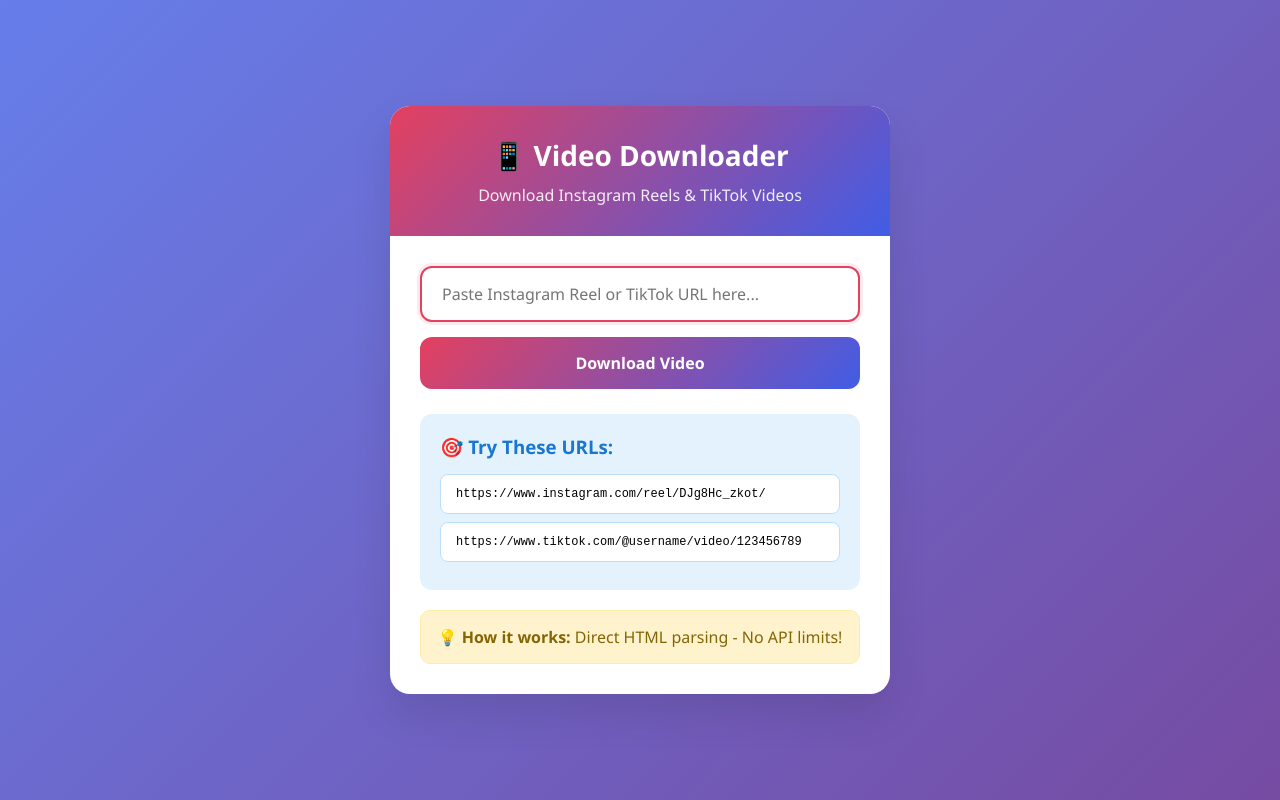
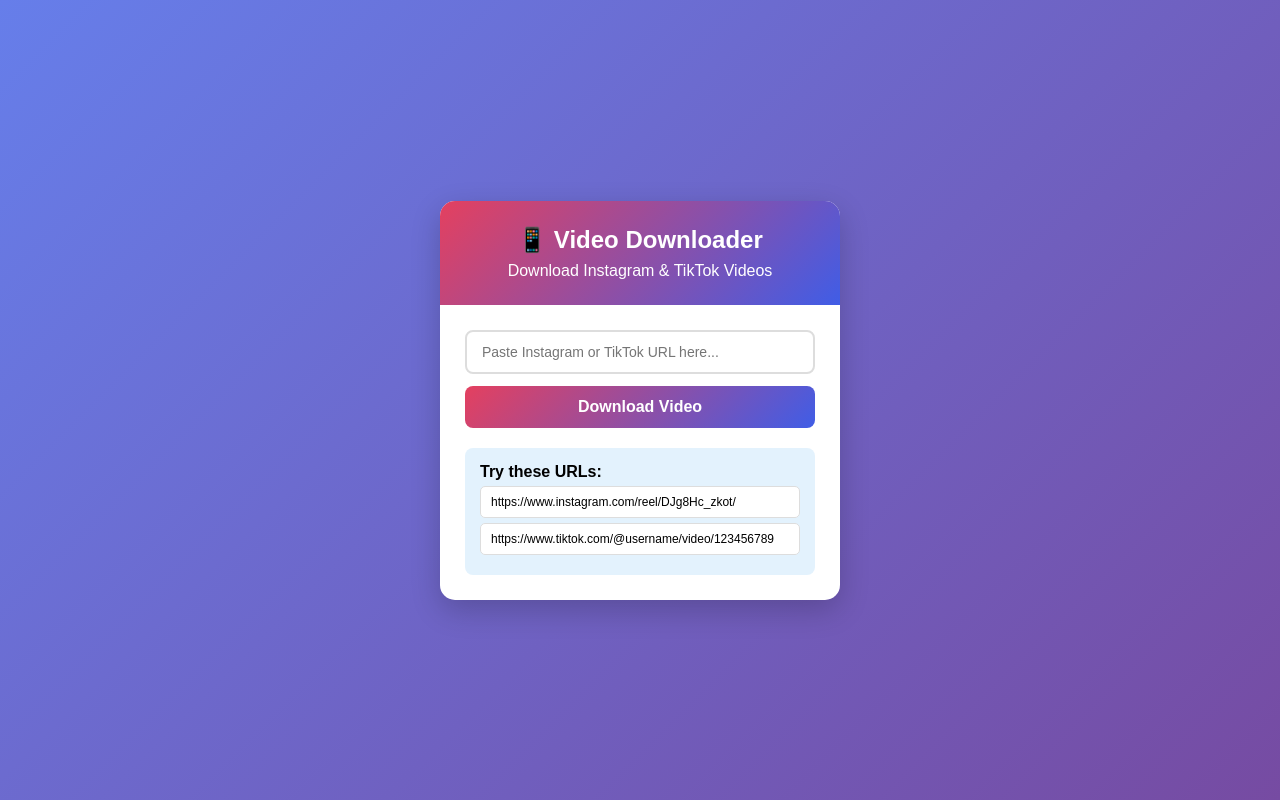
Before and after one commit to artistsir/Deep-music-, a Flask app: page / in a window 1280 px wide. Run offline with Flask 3, Linux system fonts and the light colour scheme.

Commit message:
Update index.html

```diff
--- a/templates/index.html
+++ b/templates/index.html
@@ -3,17 +3,17 @@
 <head>
     <meta charset="UTF-8">
     <meta name="viewport" content="width=device-width, initial-scale=1.0">
-    <title>Instagram & TikTok Downloader</title>
+    <title>Download Instagram & TikTok</title>
     <style>
         * {
             margin: 0;
             padding: 0;
             box-sizing: border-box;
-            font-family: 'Segoe UI', Tahoma, Geneva, Verdana, sans-serif;
+            font-family: Arial, sans-serif;
         }
 
         body {
-            background: linear-gradient(135deg, #667eea 0%, #764ba2 100%);
+            background: linear-gradient(135deg, #667eea, #764ba2);
             min-height: 100vh;
             padding: 20px;
             display: flex;
@@ -23,71 +23,63 @@
 
         .container {
             background: white;
-            border-radius: 20px;
-            box-shadow: 0 20px 40px rgba(0,0,0,0.1);
+            border-radius: 15px;
+            box-shadow: 0 10px 30px rgba(0,0,0,0.2);
             overflow: hidden;
             width: 100%;
-            max-width: 500px;
+            max-width: 400px;
         }
 
         .header {
-            background: linear-gradient(135deg, #E4405F 0%, #405DE6 100%);
+            background: linear-gradient(135deg, #E4405F, #405DE6);
             color: white;
-            padding: 30px;
+            padding: 25px;
             text-align: center;
         }
 
         .header h1 {
-            font-size: 28px;
-            margin-bottom: 10px;
-            font-weight: 700;
-        }
-
-        .header p {
-            opacity: 0.9;
-            font-size: 16px;
+            font-size: 24px;
+            margin-bottom: 8px;
         }
 
         .content {
-            padding: 30px;
+            padding: 25px;
         }
 
         .input-group {
-            margin-bottom: 25px;
+            margin-bottom: 20px;
         }
 
         .url-input {
             width: 100%;
-            padding: 15px 20px;
-            border: 2px solid #e1e5e9;
-            border-radius: 12px;
-            font-size: 16px;
-            margin-bottom: 15px;
-            transition: all 0.3s ease;
+            padding: 12px 15px;
+            border: 2px solid #ddd;
+            border-radius: 8px;
+            font-size: 14px;
+            margin-bottom: 12px;
         }
 
         .url-input:focus {
             outline: none;
             border-color: #E4405F;
-            box-shadow: 0 0 0 3px rgba(228, 64, 95, 0.1);
         }
 
         .btn {
-            background: linear-gradient(135deg, #E4405F 0%, #405DE6 100%);
+            width: 100%;
+            padding: 12px;
+            background: linear-gradient(135deg, #E4405F, #405DE6);
             color: white;
             border: none;
-            padding: 15px 30px;
-            border-radius: 12px;
+            border-radius: 8px;
             font-size: 16px;
-            font-weight: 600;
+            font-weight: bold;
             cursor: pointer;
-            transition: all 0.3s ease;
-            width: 100%;
+            transition: all 0.3s;
         }
 
         .btn:hover {
             transform: translateY(-2px);
-            box-shadow: 0 10px 20px rgba(228, 64, 95, 0.3);
+            box-shadow: 0 5px 15px rgba(228, 64, 95, 0.3);
         }
 
         .btn:disabled {
@@ -98,18 +90,18 @@
 
         .loading {
             text-align: center;
-            padding: 30px;
+            padding: 20px;
             display: none;
         }
 
         .spinner {
-            border: 4px solid #f3f3f3;
-            border-top: 4px solid #E4405F;
+            border: 3px solid #f3f3f3;
+            border-top: 3px solid #E4405F;
             border-radius: 50%;
-            width: 40px;
-            height: 40px;
+            width: 30px;
+            height: 30px;
             animation: spin 1s linear infinite;
-            margin: 0 auto 15px;
+            margin: 0 auto 10px;
         }
 
         @keyframes spin {
@@ -118,95 +110,76 @@
         }
 
         .result {
-            margin-top: 25px;
+            margin-top: 20px;
             display: none;
         }
 
         .video-container {
             background: #f8f9fa;
-            padding: 25px;
-            border-radius: 15px;
+            padding: 15px;
+            border-radius: 10px;
             text-align: center;
-            border: 2px solid #e9ecef;
         }
 
         video {
             width: 100%;
-            max-width: 320px;
-            border-radius: 12px;
-            margin-bottom: 20px;
-            background: #000;
+            max-width: 300px;
+            border-radius: 8px;
+            margin-bottom: 15px;
         }
 
         .download-btn {
             display: inline-block;
             background: #28a745;
             color: white;
-            padding: 12px 25px;
+            padding: 10px 20px;
             text-decoration: none;
-            border-radius: 8px;
-            font-weight: 600;
+            border-radius: 6px;
+            font-weight: bold;
             margin: 5px;
-            transition: all 0.3s ease;
         }
 
         .download-btn:hover {
             background: #218838;
-            transform: translateY(-2px);
         }
 
         .error {
             background: #f8d7da;
             color: #721c24;
-            padding: 15px;
-            border-radius: 10px;
+            padding: 12px;
+            border-radius: 8px;
             margin-top: 15px;
             text-align: center;
-            border: 1px solid #f5c6cb;
         }
 
         .success {
             background: #d4edda;
             color: #155724;
-            padding: 15px;
-            border-radius: 10px;
+            padding: 12px;
+            border-radius: 8px;
             margin-top: 15px;
             text-align: center;
-            border: 1px solid #c3e6cb;
         }
 
         .examples {
             background: #e3f2fd;
-            padding: 20px;
-            border-radius: 12px;
-            margin-top: 25px;
+            padding: 15px;
+            border-radius: 8px;
+            margin-top: 20px;
         }
 
         .example-url {
             background: white;
-            padding: 12px 15px;
-            border-radius: 8px;
-            margin: 8px 0;
-            font-family: 'Courier New', monospace;
+            padding: 8px 10px;
+            border-radius: 5px;
+            margin: 5px 0;
             font-size: 12px;
             cursor: pointer;
-            border: 1px solid #bbdefb;
-            transition: all 0.3s ease;
+            border: 1px solid #ddd;
         }
 
         .example-url:hover {
-            background: #f3f9ff;
-            transform: translateX(5px);
-        }
-
-        .info-box {
-            background: #fff3cd;
-            color: #856404;
-            padding: 15px;
-            border-radius: 10px;
-            margin-top: 20px;
-            text-align: center;
-            border: 1px solid #ffeaa7;
+            background: #f0f0f0;
         }
     </style>
 </head>
@@ -214,19 +187,19 @@
     <div class="container">
         <div class="header">
             <h1>📱 Video Downloader</h1>
-            <p>Download Instagram Reels & TikTok Videos</p>
+            <p>Download Instagram & TikTok Videos</p>
         </div>
 
         <div class="content">
             <div class="input-group">
                 <input type="text" class="url-input" id="urlInput"
-                       placeholder="Paste Instagram Reel or TikTok URL here..." autocomplete="off">
+                       placeholder="Paste Instagram or TikTok URL here...">
                 <button class="btn" id="downloadBtn">Download Video</button>
             </div>
 
             <div class="loading" id="loading">
                 <div class="spinner"></div>
-                <p>Extracting video...</p>
+                <p>Downloading video...</p>
             </div>
 
             <div class="result" id="result">
@@ -239,17 +212,13 @@
             </div>
 
             <div class="examples">
-                <h3 style="margin-bottom: 15px; color: #1976d2;">🎯 Try These URLs:</h3>
+                <p><strong>Try these URLs:</strong></p>
                 <div class="example-url" onclick="useExample(this)">
                     https://www.instagram.com/reel/DJg8Hc_zkot/
                 </div>
                 <div class="example-url" onclick="useExample(this)">
                     https://www.tiktok.com/@username/video/123456789
                 </div>
-            </div>
-
-            <div class="info-box">
-                <strong>💡 How it works:</strong> Direct HTML parsing - No API limits!
             </div>
         </div>
     </div>
@@ -278,7 +247,6 @@
             loading.style.display = 'block';
             result.style.display = 'none';
             downloadBtn.disabled = true;
-            downloadBtn.textContent = 'Processing...';
 
             try {
                 const response = await fetch(`/api/download?url=${encodeURIComponent(url)}`);
@@ -293,10 +261,8 @@
                 videoPlayer.src = videoUrl;
 
                 // Download link set karo
-                const timestamp = new Date().getTime();
-                const filename = `${data.platform}_${timestamp}.mp4`;
                 downloadLink.href = videoUrl;
-                downloadLink.download = filename;
+                downloadLink.download = `${data.platform}_video.mp4`;
 
                 result.style.display = 'block';
                 showMessage(`✅ ${data.platform} video loaded successfully!`, 'success');
@@ -306,13 +272,11 @@
             } finally {
                 loading.style.display = 'none';
                 downloadBtn.disabled = false;
-                downloadBtn.textContent = 'Download Video';
             }
         });
 
         function useExample(element) {
             urlInput.value = element.textContent.trim();
-            urlInput.focus();
         }
 
         function showMessage(message, type) {
@@ -338,9 +302,6 @@
                 downloadBtn.click();
             }
         });
-
-        // Auto-focus on input
-        urlInput.focus();
     </script>
 </body>
 </html>
```
